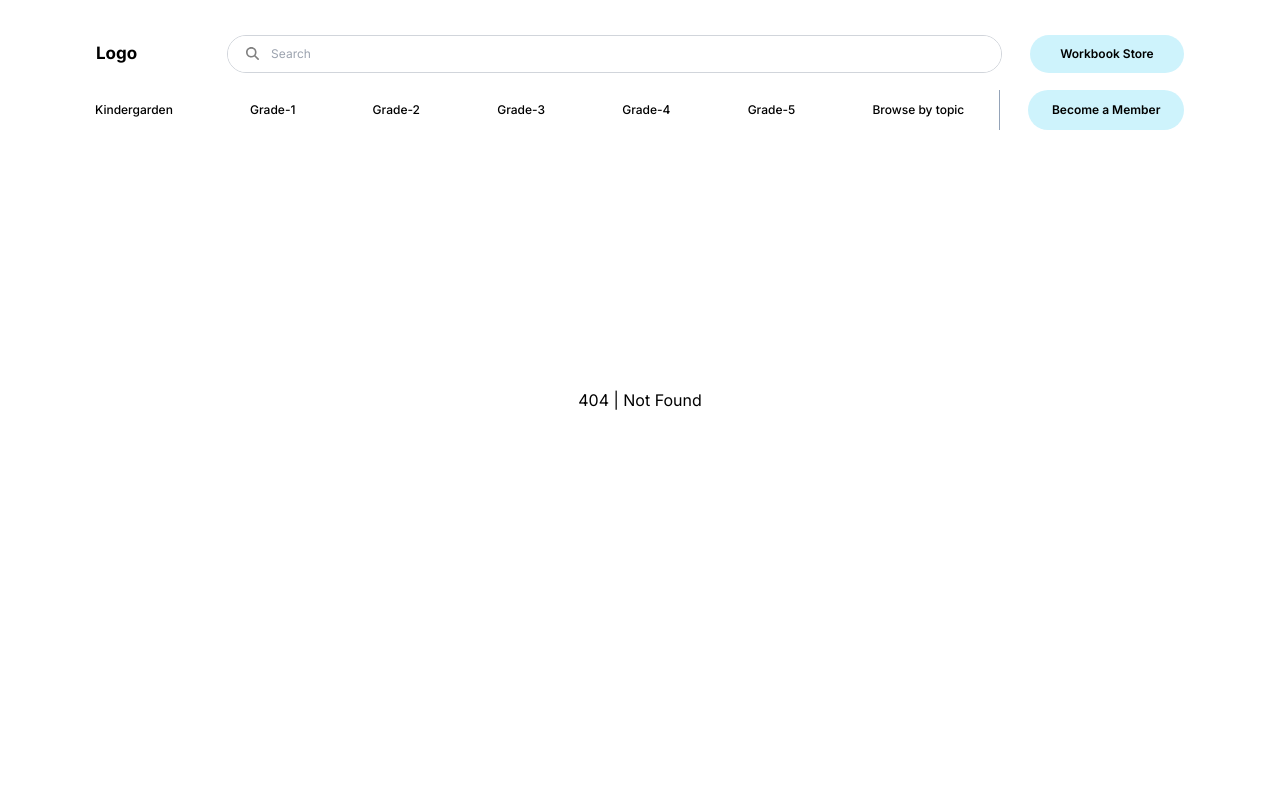
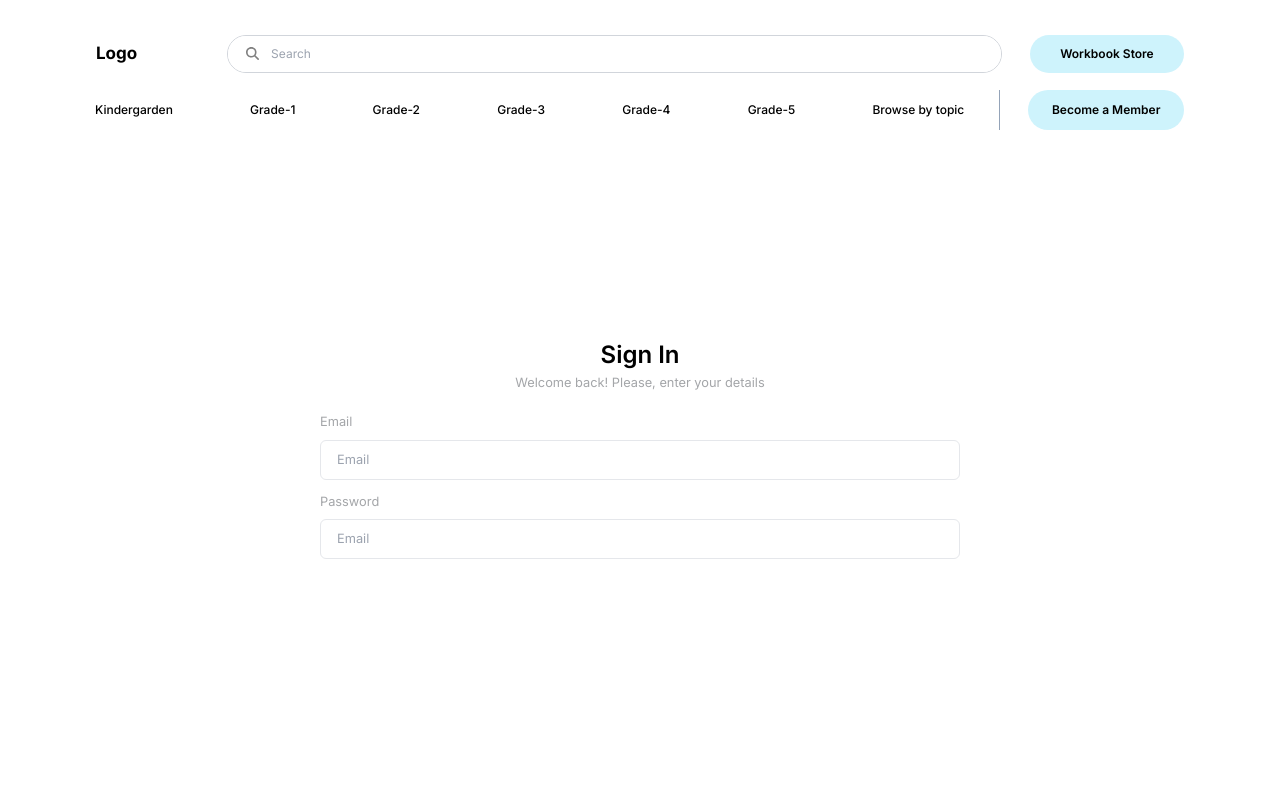
Before and after one commit to Faiaz-Rahman/k5new, a Next.js app: page /login in a window 1280 px wide. Before the commit this address had no page. Shown: the top 800 px of the page. Built offline with nearby package versions, Linux system fonts and the light colour scheme.

Commit message:
login page added

```diff
--- a/src/app/_components/Header/index.tsx
+++ b/src/app/_components/Header/index.tsx
@@ -135,7 +135,7 @@ export default function Head() {
                             (navbar_item, nav_index) => {
                                 return (
                                     <div
-                                        className="h-[60px]
+                                        className="h-[55px]
                                     w-2/3 bg-[--button-primary] self-center
                                     rounded-lg cursor-pointer flex items-center
                                     justify-center
@@ -152,6 +152,37 @@ export default function Head() {
                                 )
                             }
                         )}
+
+                        <div
+                            className="h-[55px] w-2/3 flex
+                            items-center bg-red-50
+                            justify-between self-center px-10
+                        "
+                        >
+                            <div className="">
+                                <Link
+                                    className="hover:underline"
+                                    href="/login"
+                                    onClick={() => {
+                                        setMenuPressed(false)
+                                    }}
+                                >
+                                    Login
+                                </Link>
+                            </div>
+
+                            <div className="">
+                                <Link
+                                    className="hover:underline"
+                                    onClick={() => {
+                                        setMenuPressed(false)
+                                    }}
+                                    href="/login"
+                                >
+                                    New here? Register
+                                </Link>
+                            </div>
+                        </div>
                     </motion.div>
                 )}
             </AnimatePresence>
--- /dev/null
+++ b/src/app/_components/Input/index.tsx
@@ -0,0 +1,33 @@
+import React, { ChangeEventHandler } from 'react'
+
+interface InputProps {
+    label: string
+    placeholder: string
+    type?: string
+    wrapperStyle?: string
+    labelStyle?: string
+    inputStyle?: string
+    onChange?: () => void
+}
+
+export default function Input({
+    wrapperStyle,
+    labelStyle,
+    label,
+    placeholder,
+    inputStyle,
+    type,
+    onChange,
+}: InputProps) {
+    return (
+        <div className={wrapperStyle}>
+            <p className={labelStyle}>{label}</p>
+            <input
+                type="email"
+                className={inputStyle}
+                placeholder="Email"
+                onChange={onChange}
+            />
+        </div>
+    )
+}
--- a/src/app/globals.css
+++ b/src/app/globals.css
@@ -14,6 +14,7 @@
     --accordion-hover: #d3dcff;
     --card: #caf5ff;
     --card-top: #627ddb;
+    --login-text-color: #a4a6a9;
 }
 
 * {
--- /dev/null
+++ b/src/app/login/layout.tsx
@@ -0,0 +1,9 @@
+'use client'
+
+export default function LoginLayout({
+    children,
+}: {
+    children: React.ReactNode
+}) {
+    return <div>{children}</div>
+}
--- /dev/null
+++ b/src/app/login/page.tsx
@@ -0,0 +1,56 @@
+'use client'
+
+import React, { useState } from 'react'
+import Input from '../_components/Input'
+
+export default function Login() {
+    const [email, setEmail] = useState<string>('')
+    const [pass, setPass] = useState<string>('')
+
+    return (
+        <div
+            className="pt-24 h-screen w-screen
+            flex items-center justify-center flex-col
+        "
+        >
+            <div
+                className="text-black font-semibold
+                text-[1.5rem]"
+            >
+                Sign In
+            </div>
+            <div
+                className="text-[--login-text-color] font-normal
+                text-[.8rem]
+            "
+            >
+                Welcome back! Please, enter your details
+            </div>
+
+            <Input
+                label="Email"
+                type="email"
+                placeholder="Email"
+                inputStyle="w-full text-[.8rem] h-10
+                        outline-none border border-gray-200
+                        pl-4 rounded-md mt-2"
+                labelStyle="text-[--login-text-color] font-normal
+                text-[.8rem] text-left"
+                wrapperStyle="w-3/6 mt-5"
+                // onChange={(e) => setEmail(e.target.value)}
+            />
+            <Input
+                label="Password"
+                type="password"
+                placeholder="Password"
+                inputStyle="w-full text-[.8rem] h-10
+                        outline-none border border-gray-200
+                        pl-4 rounded-md mt-2"
+                labelStyle="text-[--login-text-color] font-normal
+                text-[.8rem] text-left"
+                wrapperStyle="w-3/6 mt-3"
+                // onChange={(e) => setEmail(e.target.value)}
+            />
+        </div>
+    )
+}
```
